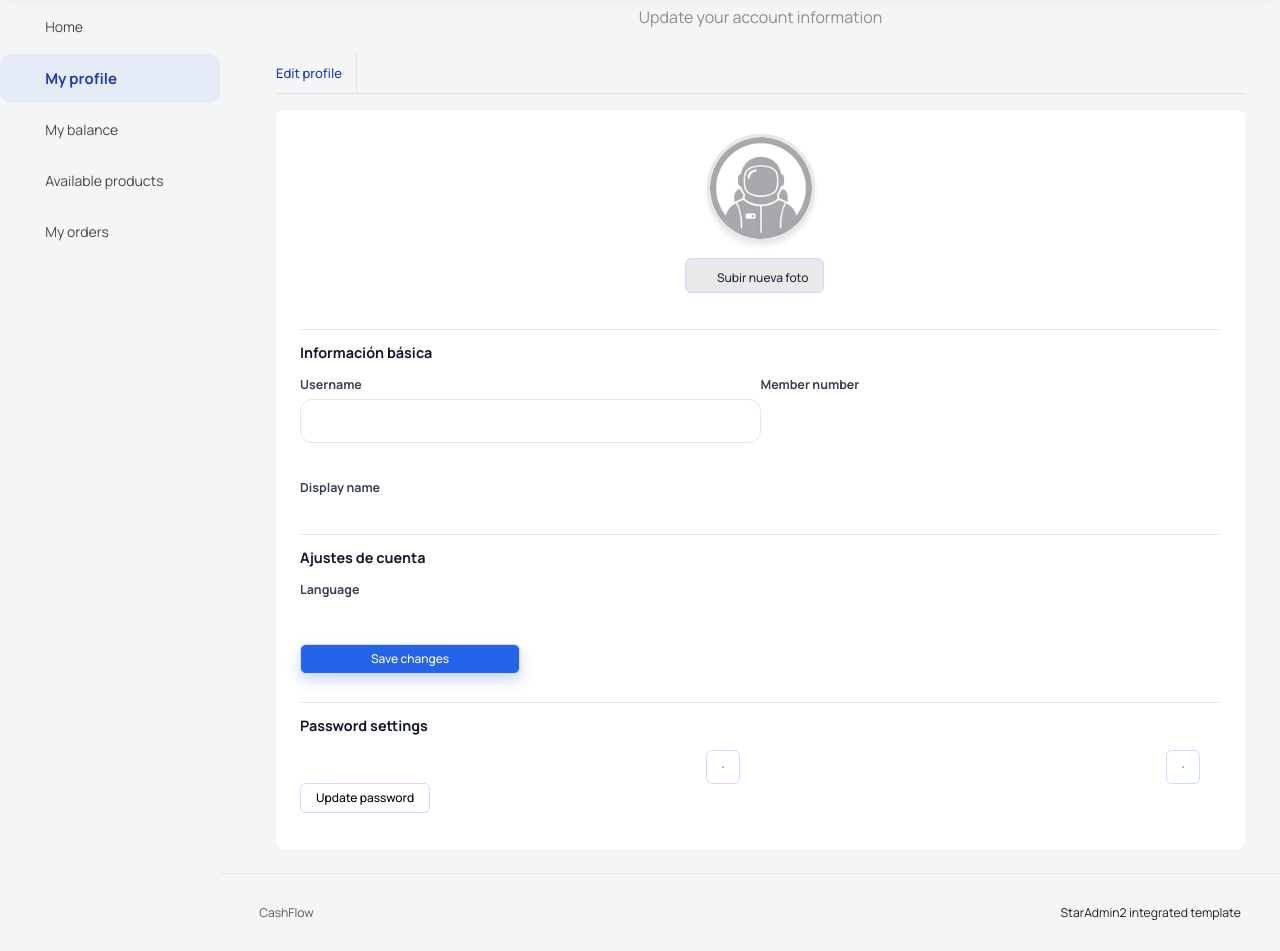
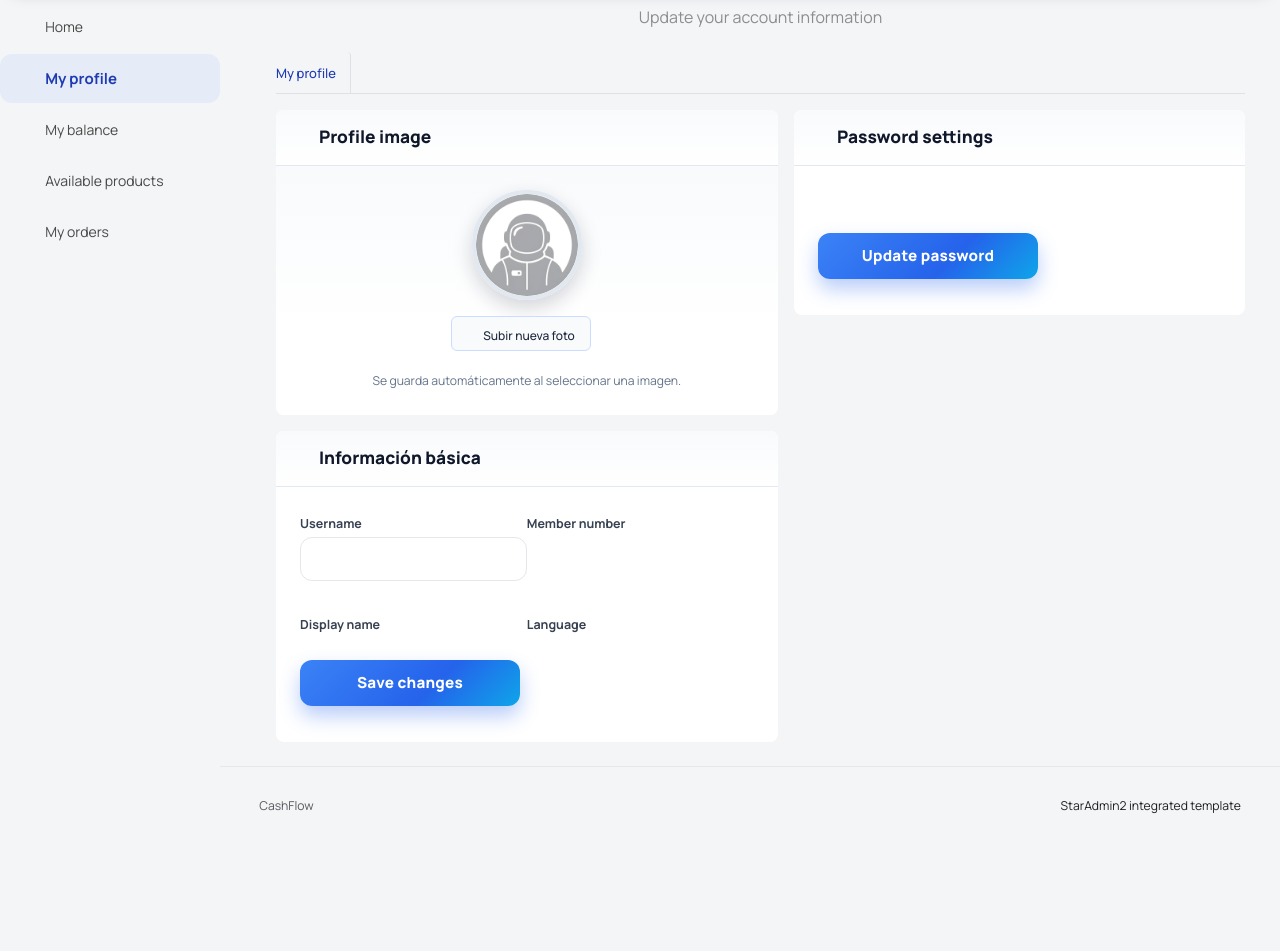
Before and after one commit to slopeztech/CashFlow, a Django app: template templates/user/profile/edit_desktop.html in a window 1280 px wide. Shown: the part 72-1023 px from the top of the page. After the commit the page ends 886 px from the top, so only its background shows below. Run offline with Django 5.2, Linux system fonts and the light colour scheme; the template is opened without the code that fills it, so the values that code supplies are empty; some libraries are stand-ins or nearby versions; some web fonts are replaced.

Commit message:
user profile upgrade

```diff
--- a/templates/user/profile/edit_desktop.html
+++ b/templates/user/profile/edit_desktop.html
@@ -1,20 +1,23 @@
 {% extends 'base_dashboard.html' %}
 {% load i18n static %}
 
-{% block title %}{% trans 'Edit Profile' %} | CashFlow{% endblock %}
-{% block page_title %}{% trans 'Edit profile' %}{% endblock %}
+{% block title %}{% trans 'My profile' %} | CashFlow{% endblock %}
+{% block page_title %}{% trans 'My profile' %}{% endblock %}
 {% block page_subtitle %}{% trans 'Update your account information' %}{% endblock %}
 
 {% block content %}
-  <div class="card card-rounded profile-card">
-    <div class="card-body profile-card-body">
-      <form method="post" enctype="multipart/form-data">
-        {% csrf_token %}
-        {% if form.non_field_errors %}
-          <div class="alert alert-danger">{{ form.non_field_errors }}</div>
-        {% endif %}
+  <div class="profile-layout">
+    <form method="post" enctype="multipart/form-data" id="profile-form" class="profile-layout-main">
+      {% csrf_token %}
+      {% if form.non_field_errors %}
+        <div class="alert alert-danger mb-3">{{ form.non_field_errors }}</div>
+      {% endif %}
 
-        <div class="profile-image-block text-center mb-4">
+      <div class="card card-rounded profile-card profile-image-card">
+        <div class="profile-card-header">
+          <h6 class="profile-card-title mb-0"><i class="mdi mdi-account-circle-outline profile-card-title-icon" aria-hidden="true"></i>{% trans 'Profile image' %}</h6>
+        </div>
+        <div class="card-body profile-card-body text-center">
           {% if profile.profile_image %}
             <img id="profile-preview" src="{{ profile.profile_image.url }}" alt="{% trans 'Profile image' %}" class="profile-preview-image">
           {% else %}
@@ -25,12 +28,17 @@
             <button type="button" class="btn btn-light profile-upload-btn" id="profile-image-trigger">
               <i class="mdi mdi-camera-outline me-1"></i>Subir nueva foto
             </button>
+            <p class="profile-helper-text mb-0 mt-2">Se guarda automáticamente al seleccionar una imagen.</p>
             {% if form.profile_image.errors %}<div class="text-danger small mt-1">{{ form.profile_image.errors }}</div>{% endif %}
           </div>
         </div>
+      </div>
 
-        <div class="profile-section">
-          <h6 class="profile-section-title">Información básica</h6>
+      <div class="card card-rounded profile-card profile-info-card">
+        <div class="profile-card-header">
+          <h6 class="profile-card-title mb-0"><i class="mdi mdi-card-account-details-outline profile-card-title-icon" aria-hidden="true"></i>Información básica</h6>
+        </div>
+        <div class="card-body profile-card-body">
           <div class="row g-0 profile-grid-gap">
             <div class="col-md-6 profile-field">
               <label class="form-label profile-label">{% trans 'Username' %}</label>
@@ -49,27 +57,22 @@
               {{ form.display_name }}
               {% if form.display_name.errors %}<div class="text-danger small mt-1">{{ form.display_name.errors }}</div>{% endif %}
             </div>
-          </div>
-        </div>
-
-        <div class="profile-section">
-          <h6 class="profile-section-title">Ajustes de cuenta</h6>
-          <div class="row g-0 profile-grid-gap">
             <div class="col-md-6 profile-field">
               <label class="form-label profile-label" for="id_language">{% trans 'Language' %}</label>
               {{ form.language }}
               {% if form.language.errors %}<div class="text-danger small mt-1">{{ form.language.errors }}</div>{% endif %}
             </div>
           </div>
+          <button class="btn profile-accent-btn profile-save-btn" type="submit">{% trans 'Save changes' %}</button>
         </div>
+      </div>
+    </form>
 
-        <div class="mt-4">
-          <button class="btn btn-primary text-white profile-save-btn" type="submit">{% trans 'Save changes' %}</button>
-        </div>
-      </form>
-
-      <div class="profile-section" id="password-settings">
-        <h6 class="profile-section-title">{% trans 'Password settings' %}</h6>
+    <div class="card card-rounded profile-card profile-password-card" id="password-settings">
+      <div class="profile-card-header">
+        <h6 class="profile-card-title mb-0"><i class="mdi mdi-shield-key-outline profile-card-title-icon" aria-hidden="true"></i>{% trans 'Password settings' %}</h6>
+      </div>
+      <div class="card-body profile-card-body">
         <form method="post" novalidate>
           {% csrf_token %}
           <input type="hidden" name="change_password" value="1">
@@ -78,7 +81,7 @@
           {% endif %}
           <div class="row g-0 profile-grid-gap">
             {% if password_requires_old_password %}
-              <div class="col-md-6 profile-field">
+              <div class="col-md-12 profile-field">
                 <label class="form-label profile-label" for="{{ password_form.old_password.id_for_label }}">{{ password_form.old_password.label }}</label>
                 <div class="profile-password-field">
                   {{ password_form.old_password }}
@@ -92,9 +95,7 @@
                     aria-label="{% trans 'Show password' %}"
                     title="{% trans 'Show password' %}"
                   >
-                    <svg viewBox="0 0 24 24" aria-hidden="true" focusable="false">
-                      <path d="M12 5C6.5 5 2.1 8.3.3 12c1.8 3.7 6.2 7 11.7 7s9.9-3.3 11.7-7C21.9 8.3 17.5 5 12 5zm0 11a4 4 0 1 1 0-8 4 4 0 0 1 0 8zm0-6.5a2.5 2.5 0 1 0 0 5 2.5 2.5 0 0 0 0-5z" fill="currentColor"></path>
-                    </svg>
+                    <i class="mdi mdi-eye-outline profile-password-toggle-icon" aria-hidden="true"></i>
                   </button>
                 </div>
                 {% if password_form.old_password.errors %}<div class="text-danger small mt-1">{{ password_form.old_password.errors }}</div>{% endif %}
@@ -114,9 +115,7 @@
                   aria-label="{% trans 'Show password' %}"
                   title="{% trans 'Show password' %}"
                 >
-                  <svg viewBox="0 0 24 24" aria-hidden="true" focusable="false">
-                    <path d="M12 5C6.5 5 2.1 8.3.3 12c1.8 3.7 6.2 7 11.7 7s9.9-3.3 11.7-7C21.9 8.3 17.5 5 12 5zm0 11a4 4 0 1 1 0-8 4 4 0 0 1 0 8zm0-6.5a2.5 2.5 0 1 0 0 5 2.5 2.5 0 0 0 0-5z" fill="currentColor"></path>
-                  </svg>
+                  <i class="mdi mdi-eye-outline profile-password-toggle-icon" aria-hidden="true"></i>
                 </button>
               </div>
               {% if password_form.new_password1.errors %}<div class="text-danger small mt-1">{{ password_form.new_password1.errors }}</div>{% endif %}
@@ -135,15 +134,13 @@
                   aria-label="{% trans 'Show password' %}"
                   title="{% trans 'Show password' %}"
                 >
-                  <svg viewBox="0 0 24 24" aria-hidden="true" focusable="false">
-                    <path d="M12 5C6.5 5 2.1 8.3.3 12c1.8 3.7 6.2 7 11.7 7s9.9-3.3 11.7-7C21.9 8.3 17.5 5 12 5zm0 11a4 4 0 1 1 0-8 4 4 0 0 1 0 8zm0-6.5a2.5 2.5 0 1 0 0 5 2.5 2.5 0 0 0 0-5z" fill="currentColor"></path>
-                  </svg>
+                  <i class="mdi mdi-eye-outline profile-password-toggle-icon" aria-hidden="true"></i>
                 </button>
               </div>
               {% if password_form.new_password2.errors %}<div class="text-danger small mt-1">{{ password_form.new_password2.errors }}</div>{% endif %}
             </div>
           </div>
-          <button class="btn btn-outline-primary profile-password-btn" type="submit">{% trans 'Update password' %}</button>
+          <button class="btn profile-accent-btn profile-password-btn" type="submit">{% trans 'Update password' %}</button>
         </form>
       </div>
     </div>
@@ -153,51 +150,103 @@
 {% block extra_head %}
   {{ block.super }}
   <style>
+    .profile-layout {
+      display: grid;
+      gap: 1rem;
+    }
+
+    .profile-layout-main {
+      display: grid;
+      gap: 1rem;
+    }
+
     .profile-card {
       border: 1px solid #E5E7EB;
-      border-radius: 16px;
-      box-shadow: 0 4px 6px -1px rgb(0 0 0 / 0.1);
+      border-radius: 18px;
+      box-shadow: 0 12px 26px rgb(15 23 42 / 0.08);
+      overflow: hidden;
+      background: #fff;
+      opacity: 0;
+      transform: translateY(14px) scale(.99);
+      animation: profileCardIn .45s ease-out forwards;
+    }
+
+    .profile-layout-main .profile-card:nth-child(1) {
+      animation-delay: .03s;
+    }
+
+    .profile-layout-main .profile-card:nth-child(2) {
+      animation-delay: .11s;
+    }
+
+    .profile-password-card {
+      animation-delay: .19s;
+    }
+
+    @keyframes profileCardIn {
+      from {
+        opacity: 0;
+        transform: translateY(14px) scale(.99);
+      }
+      to {
+        opacity: 1;
+        transform: translateY(0) scale(1);
+      }
+    }
+
+    .profile-card-header {
+      padding: 1.02rem 1.25rem;
+      border-bottom: 1px solid #E2E8F0;
+      background: linear-gradient(180deg, #F8FAFC 0%, #FFFFFF 100%);
     }
 
     .profile-card-body {
-      padding: 1.5rem;
+      padding: 1.25rem;
     }
 
-    .profile-image-block {
-      margin-bottom: 1.5rem;
+    .profile-card-title {
+      font-size: 1.08rem;
+      font-weight: 800;
+      color: #0F172A;
+      margin-bottom: .2rem;
+      display: inline-flex;
+      align-items: center;
+      gap: .5rem;
+    }
+
+    .profile-card-title-icon {
+      font-size: 1.2rem;
+      color: #2563EB;
+    }
+
+    .profile-image-card .profile-card-body {
+      background: linear-gradient(180deg, #F8FAFC 0%, #FFFFFF 65%);
     }
 
     .profile-preview-image {
-      width: 108px;
-      height: 108px;
+      width: 110px;
+      height: 110px;
       border-radius: 999px;
       object-fit: cover;
-      border: 3px solid #E5E7EB;
-      box-shadow: 0 4px 6px -1px rgb(0 0 0 / 0.1);
+      border: 4px solid #E2E8F0;
+      box-shadow: 0 8px 20px rgb(15 23 42 / 0.18);
     }
 
     .profile-upload-btn {
       border-radius: 999px;
-      border: 1px solid #E5E7EB;
+      border: 1px solid #CBD5E1;
       font-weight: 600;
       padding: .5rem .95rem;
+      background: #F8FAFC;
     }
 
-    .profile-section {
-      border-top: 1px solid #E5E7EB;
-      padding-top: 1rem;
-      margin-top: 1rem;
-    }
-
-    .profile-section-title {
-      font-size: .9rem;
-      font-weight: 700;
-      color: #111827;
-      margin-bottom: .75rem;
+    .profile-helper-text {
+      font-size: .76rem;
+      color: #64748B;
     }
 
     .profile-grid-gap {
-      row-gap: 1rem;
+      row-gap: .9rem;
       column-gap: 0;
     }
 
@@ -265,26 +314,44 @@
       pointer-events: none;
     }
 
+    .profile-accent-btn,
+    .profile-card .btn.profile-accent-btn {
+      border: 0;
+      border-radius: 12px;
+      color: #fff !important;
+      font-weight: 800;
+      font-size: .95rem;
+      letter-spacing: .015em;
+      padding: .72rem 1rem;
+      min-height: 46px;
+      background: linear-gradient(135deg, #3B82F6 0%, #2563EB 60%, #0EA5E9 100%) !important;
+      box-shadow: 0 10px 20px rgb(37 99 235 / 0.32);
+      transition: transform .12s ease, box-shadow .12s ease, filter .12s ease;
+    }
+
+    .profile-accent-btn:hover,
+    .profile-accent-btn:focus,
+    .profile-card .btn.profile-accent-btn:hover,
+    .profile-card .btn.profile-accent-btn:focus {
+      color: #fff !important;
+      filter: brightness(1.04);
+      background: linear-gradient(135deg, #60A5FA 0%, #3B82F6 55%, #38BDF8 100%) !important;
+      box-shadow: 0 12px 24px rgb(37 99 235 / 0.38);
+    }
+
+    .profile-accent-btn:active {
+      transform: translateY(1px);
+      box-shadow: 0 6px 14px rgb(37 99 235 / 0.34);
+    }
+
     .profile-save-btn {
       width: 100%;
-      border-radius: 10px;
-      background-color: #2563EB;
-      border-color: #2563EB;
-      font-weight: 700;
-      padding: .8rem 1rem;
-      box-shadow: 0 6px 14px rgb(37 99 235 / 0.25);
-      transition: transform .1s ease, box-shadow .1s ease;
-    }
-
-    .profile-save-btn:active {
-      transform: translateY(1px);
-      box-shadow: 0 3px 8px rgb(37 99 235 / 0.2);
+      margin-top: .35rem;
     }
 
     .profile-password-btn {
-      border-radius: 10px;
-      font-weight: 700;
-      padding: .7rem 1rem;
+      width: 100%;
+      margin-top: .35rem;
     }
 
     .profile-password-field {
@@ -300,33 +367,46 @@
       top: 50%;
       right: .55rem;
       transform: translateY(-50%);
-      width: 34px;
-      height: 34px;
+      width: 36px;
+      height: 36px;
       border-radius: 999px;
-      border: 1px solid #E5E7EB;
+      border: 0 !important;
       color: #475569;
       padding: 0;
       display: inline-flex;
       align-items: center;
       justify-content: center;
-      background: #fff;
+      background: transparent !important;
+      box-shadow: none !important;
     }
 
-    .profile-password-toggle svg {
-      width: 18px;
-      height: 18px;
+    .profile-password-toggle-icon {
+      font-size: 1.45rem;
+      line-height: 1;
     }
 
     .profile-password-toggle:hover,
     .profile-password-toggle:focus {
       color: #1D4ED8;
-      border-color: #93C5FD;
-      background: #EFF6FF;
+      border-color: transparent;
+      background: transparent;
       box-shadow: none;
+    }
+
+    @media (min-width: 992px) {
+      .profile-layout {
+        grid-template-columns: minmax(0, 1fr) minmax(0, .9fr);
+        align-items: start;
+      }
     }
 
     @media (min-width: 768px) {
       .profile-save-btn {
+        width: auto;
+        min-width: 220px;
+      }
+
+      .profile-password-btn {
         width: auto;
         min-width: 220px;
       }
@@ -357,6 +437,13 @@
           preview.src = event.target.result;
         };
         reader.readAsDataURL(file);
+
+        const profileForm = document.getElementById('profile-form');
+        if (profileForm) {
+          trigger.disabled = true;
+          trigger.innerHTML = '<i class="mdi mdi-loading mdi-spin me-1"></i>Subiendo...';
+          profileForm.submit();
+        }
       });
 
       document.querySelectorAll('[data-toggle-password]').forEach(function (button) {
@@ -369,6 +456,12 @@
         button.addEventListener('click', function () {
           const isVisible = targetInput.type === 'text';
           targetInput.type = isVisible ? 'password' : 'text';
+          const icon = button.querySelector('.profile-password-toggle-icon');
+          const nowVisible = !isVisible;
+          if (icon) {
+            icon.classList.toggle('mdi-eye-off-outline', nowVisible);
+            icon.classList.toggle('mdi-eye-outline', !nowVisible);
+          }
           const nextLabel = isVisible
             ? (button.getAttribute('data-label-show') || 'Show password')
             : (button.getAttribute('data-label-hide') || 'Hide password');
```
Also changed, not shown: templates/user/profile/edit_mobile.html (+159 -79 lines).
